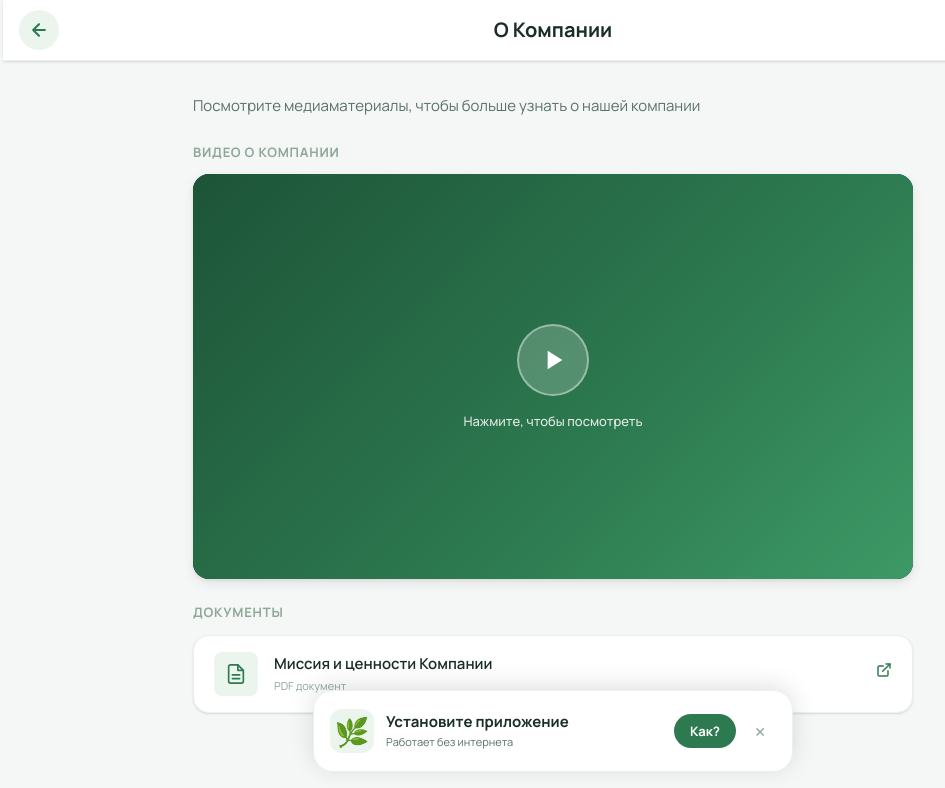
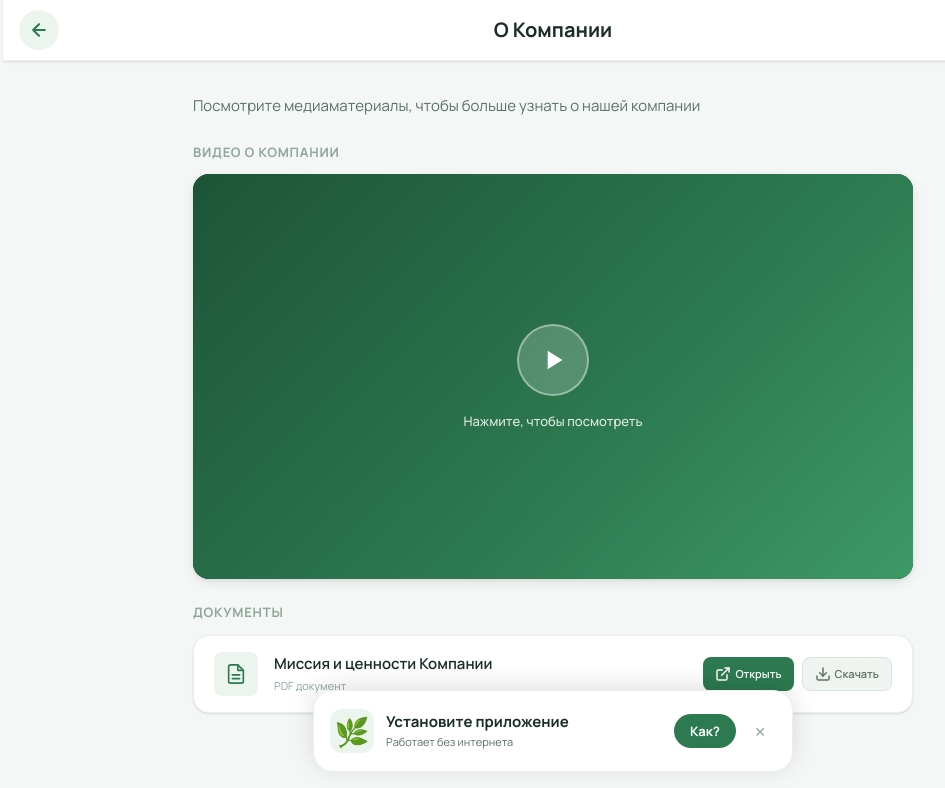
Before and after one commit to Slim21211/long-academy-pwa, a React (Vite) app: page /about in a window 1280 px wide. Shown: the top 788 px of the page, without its empty margins (87-1032 px from the left). Built offline with nearby package versions, Linux system fonts and the light colour scheme.

Commit message:
catch updates

```diff
--- a/src/App.tsx
+++ b/src/App.tsx
@@ -2,13 +2,13 @@ import { useState, lazy, Suspense } from 'react';
 import { Routes, Route, Navigate } from 'react-router-dom';
 import Layout from './components/Layout';
 import InstallBanner from './components/InstallBanner';
+import UpdateNotification from './components/UpdateNotification';
 import Home from './pages/Home';
 import About from './pages/About';
 import Standards from './pages/Standards';
 import Category from './pages/Category';
 import Friends from './pages/Friends';
 
-// Загружаем PdfViewer только по требованию — react-pdf весит ~470KB
 const PdfViewer = lazy(() => import('./pages/PdfViewer'));
 
 export default function App() {
@@ -48,6 +48,7 @@ export default function App() {
       </Routes>
 
       <InstallBanner onVisibilityChange={setBannerVisible} />
+      <UpdateNotification />
     </Layout>
   );
 }
--- /dev/null
+++ b/src/components/UpdateNotification/UpdateNotification.module.scss
@@ -0,0 +1,78 @@
+@use '../../styles/variables' as *;
+
+.banner {
+  position: fixed;
+  bottom: calc(env(safe-area-inset-bottom, 0px) + $space-4);
+  left: $space-4;
+  right: $space-4;
+  z-index: 300;
+
+  display: flex;
+  align-items: center;
+  justify-content: space-between;
+  gap: $space-3;
+
+  padding: $space-3 $space-4;
+  background: $color-text;
+  color: white;
+  border-radius: $radius-lg;
+  box-shadow: $shadow-lg;
+
+  animation: slideUp $transition-slow both;
+
+  @keyframes slideUp {
+    from {
+      transform: translateY(120%);
+      opacity: 0;
+    }
+    to {
+      transform: translateY(0);
+      opacity: 1;
+    }
+  }
+
+  @include desktop {
+    max-width: 420px;
+    left: 50%;
+    transform: translateX(-50%);
+    bottom: $space-6;
+  }
+}
+
+.content {
+  display: flex;
+  align-items: center;
+  gap: $space-2;
+}
+
+.icon {
+  font-size: 18px;
+  flex-shrink: 0;
+}
+
+.text {
+  font-size: $font-size-sm;
+  font-weight: $font-weight-semibold;
+  line-height: 1.3;
+}
+
+.btn {
+  flex-shrink: 0;
+  padding: $space-2 $space-4;
+  background: $color-primary;
+  color: white;
+  border-radius: $radius-full;
+  font-size: $font-size-sm;
+  font-weight: $font-weight-bold;
+  font-family: inherit;
+  cursor: pointer;
+  white-space: nowrap;
+  transition: background $transition-fast;
+
+  &:hover {
+    background: $color-primary-light;
+  }
+  &:active {
+    transform: scale(0.95);
+  }
+}
--- /dev/null
+++ b/src/components/UpdateNotification/index.tsx
@@ -0,0 +1,33 @@
+import { useRegisterSW } from 'virtual:pwa-register/react';
+import styles from './UpdateNotification.module.scss';
+
+export default function UpdateNotification() {
+  const {
+    needRefresh: [needRefresh],
+    updateServiceWorker,
+  } = useRegisterSW({
+    // Проверяем обновления каждые 60 минут пока приложение открыто
+    onRegisteredSW(_swUrl, r) {
+      if (r) {
+        setInterval(() => void r.update(), 60 * 60 * 1000);
+      }
+    },
+  });
+
+  if (!needRefresh) return null;
+
+  return (
+    <div className={styles.banner} role="alert">
+      <div className={styles.content}>
+        <span className={styles.icon}>🔄</span>
+        <p className={styles.text}>Доступна новая версия</p>
+      </div>
+      <button
+        className={styles.btn}
+        onClick={() => void updateServiceWorker(true)}
+      >
+        Обновить
+      </button>
+    </div>
+  );
+}
--- a/src/pages/About/About.module.scss
+++ b/src/pages/About/About.module.scss
@@ -150,23 +150,16 @@
 .docCard {
   display: flex;
   align-items: center;
-  gap: $space-4;
-  padding: $space-4 $space-5;
+  gap: $space-3;
+  padding: $space-4;
   background: $color-surface;
   border-radius: $radius-lg;
   border: 1px solid $color-border-light;
   box-shadow: $shadow-sm;
-  transition: all $transition-normal;
-  cursor: pointer;
 
-  &:hover {
-    transform: translateY(-1px);
-    box-shadow: $shadow-md;
-    border-color: $color-border;
-  }
-
-  &:active {
-    transform: scale(0.99);
+  @include desktop {
+    padding: $space-4 $space-5;
+    gap: $space-4;
   }
 }
 
@@ -199,7 +192,50 @@
   margin-top: 2px;
 }
 
-.docArrow {
-  color: $color-primary;
+.docActions {
+  display: flex;
+  gap: $space-2;
   flex-shrink: 0;
 }
+
+.btn {
+  display: flex;
+  align-items: center;
+  gap: $space-1;
+  padding: $space-2 $space-3;
+  border-radius: $radius-sm;
+  font-size: $font-size-xs;
+  font-weight: $font-weight-semibold;
+  font-family: inherit;
+  cursor: pointer;
+  white-space: nowrap;
+  transition: all $transition-fast;
+
+  span {
+    @include mobile {
+      display: none;
+    }
+  }
+
+  &:active {
+    transform: scale(0.95);
+  }
+}
+
+.btnPrimary {
+  background: $color-primary;
+  color: white;
+  &:hover {
+    background: $color-primary-light;
+  }
+}
+
+.btnSecondary {
+  background: $color-surface-2;
+  color: $color-text-secondary;
+  border: 1px solid $color-border;
+  &:hover {
+    background: $color-border-light;
+    color: $color-text;
+  }
+}
--- a/src/pages/About/index.tsx
+++ b/src/pages/About/index.tsx
@@ -1,4 +1,5 @@
 import { useState } from 'react';
+import { useNavigate } from 'react-router-dom';
 import Header from '../../components/Header';
 import { VIDEO, PDF } from '../../data/links';
 import styles from './About.module.scss';
@@ -50,10 +51,50 @@ function OpenIcon() {
   );
 }
 
+function DownloadIcon() {
+  return (
+    <svg
+      width="16"
+      height="16"
+      viewBox="0 0 24 24"
+      fill="none"
+      stroke="currentColor"
+      strokeWidth="2.2"
+      strokeLinecap="round"
+      strokeLinejoin="round"
+    >
+      <path d="M21 15v4a2 2 0 0 1-2 2H5a2 2 0 0 1-2-2v-4" />
+      <polyline points="7 10 12 15 17 10" />
+      <line x1="12" y1="15" x2="12" y2="3" />
+    </svg>
+  );
+}
+
+async function downloadPdf(url: string, name: string): Promise<void> {
+  try {
+    const res = await fetch(url);
+    if (!res.ok) throw new Error();
+    const blob = await res.blob();
+    const blobUrl = URL.createObjectURL(blob);
+    const a = document.createElement('a');
+    a.href = blobUrl;
+    a.download = `${name}.pdf`;
+    document.body.appendChild(a);
+    a.click();
+    document.body.removeChild(a);
+    setTimeout(() => URL.revokeObjectURL(blobUrl), 2000);
+  } catch {
+    window.open(url, '_blank');
+  }
+}
+
+const MISSION_NAME = 'Миссия и ценности Компании';
+
 export default function About() {
   const [videoVisible, setVideoVisible] = useState(false);
   const [videoError, setVideoError] = useState(false);
   const [videoKey, setVideoKey] = useState(0);
+  const navigate = useNavigate();
 
   const handleShowVideo = () => {
     setVideoVisible(true);
@@ -65,6 +106,17 @@ export default function About() {
     setVideoKey((k) => k + 1);
   };
 
+  const handleOpenMission = () => {
+    const params = new URLSearchParams({
+      url: PDF.MISSION,
+      name: MISSION_NAME,
+    });
+    navigate(`/viewer?${params.toString()}`);
+  };
+
+  const handleDownloadMission = () =>
+    void downloadPdf(PDF.MISSION, MISSION_NAME);
+
   return (
     <div className={`${styles.page} page-enter`}>
       <Header title="О Компании" showBack backPath="/" />
@@ -74,15 +126,15 @@ export default function About() {
           Посмотрите медиаматериалы, чтобы больше узнать о нашей компании
         </p>
 
+        {/* Video */}
         <section className={styles.section}>
           <h2 className={styles.sectionTitle}>Видео о компании</h2>
-
           <div className={styles.videoCard}>
             {!videoVisible ? (
               <button
                 className={styles.videoPreview}
                 onClick={handleShowVideo}
-                aria-label="Воспроизвести видео о компании"
+                aria-label="Воспроизвести видео"
               >
                 <div className={styles.videoThumb}>
                   <div className={styles.playBtn}>
@@ -94,9 +146,9 @@ export default function About() {
             ) : !videoError ? (
               <video
                 key={videoKey}
-                autoPlay
                 controls
                 playsInline
+                autoPlay
                 preload="metadata"
                 className={styles.video}
                 onError={() => setVideoError(true)}
@@ -122,25 +174,36 @@ export default function About() {
           </div>
         </section>
 
+        {/* Mission PDF — те же две кнопки что на карточках документов */}
         <section className={styles.section}>
           <h2 className={styles.sectionTitle}>Документы</h2>
-          <a
-            href={PDF.MISSION}
-            target="_blank"
-            rel="noopener noreferrer"
-            className={styles.docCard}
-          >
+          <div className={styles.docCard}>
             <div className={styles.docIcon}>
               <DocumentIcon />
             </div>
             <div className={styles.docContent}>
-              <p className={styles.docName}>Миссия и ценности Компании</p>
+              <p className={styles.docName}>{MISSION_NAME}</p>
               <p className={styles.docHint}>PDF документ</p>
             </div>
-            <div className={styles.docArrow}>
-              <OpenIcon />
+            <div className={styles.docActions}>
+              <button
+                onClick={handleOpenMission}
+                className={`${styles.btn} ${styles.btnPrimary}`}
+                aria-label="Открыть документ"
+              >
+                <OpenIcon />
+                <span>Открыть</span>
+              </button>
+              <button
+                onClick={handleDownloadMission}
+                className={`${styles.btn} ${styles.btnSecondary}`}
+                aria-label="Скачать документ"
+              >
+                <DownloadIcon />
+                <span>Скачать</span>
+              </button>
             </div>
-          </a>
+          </div>
         </section>
       </main>
     </div>
```
